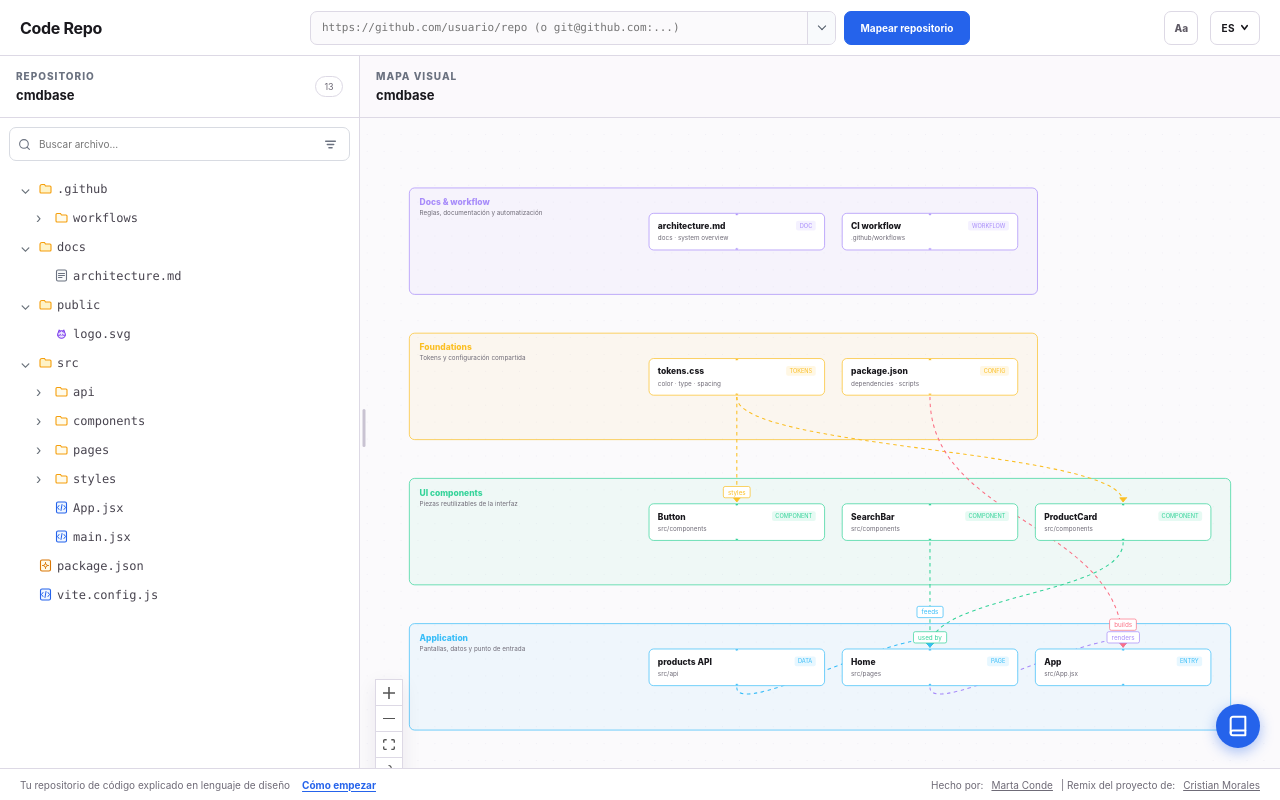
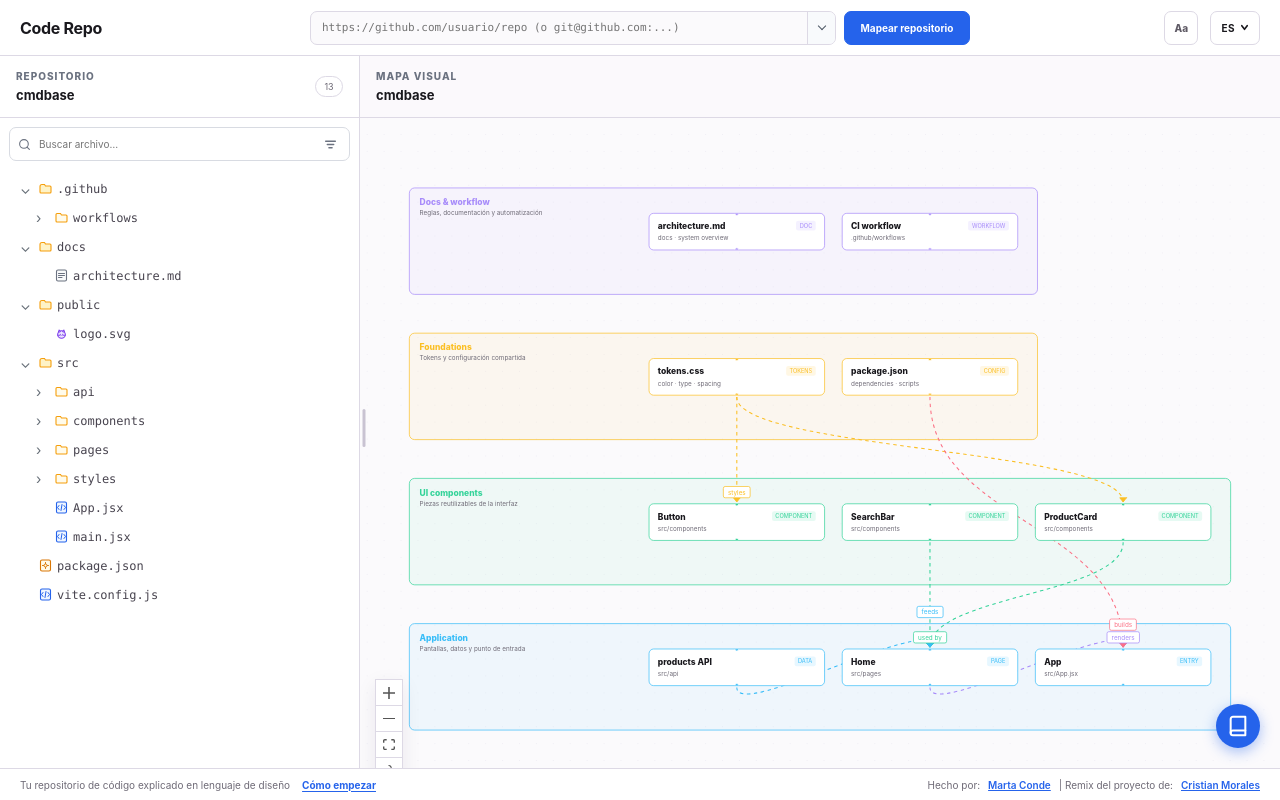
Before and after one commit to MartaCondeDesign/Code-Repo, a React (Vite) app: page / in a window 1280 px wide. Built offline with nearby package versions, Linux system fonts and the light colour scheme; a web font is replaced by a local one.

Commit message:
style: set blue color (#2563eb) for Marta Conde footer credit link

```diff
--- a/src/App.jsx
+++ b/src/App.jsx
@@ -1584,7 +1584,7 @@ export default function App() {
           </button>
         </div>
         <span className="app-footer-credit">
-          {lang === "es" ? "Hecho por" : "Made by"}: <a href="https://www.martaconde.com" target="_blank" rel="noopener noreferrer" style={{ color: "inherit", textDecoration: "underline" }}>Marta Conde</a> | {lang === "es" ? "Remix del proyecto de:" : "Remix of a project by:"} <a href="https://agentic-design-system-visualization.vercel.app/" target="_blank" rel="noopener noreferrer" style={{ color: "inherit", textDecoration: "underline" }}>Cristian Morales</a>
+          {lang === "es" ? "Hecho por" : "Made by"}: <a href="https://www.martaconde.com" target="_blank" rel="noopener noreferrer" style={{ color: "#2563eb", textDecoration: "underline", fontWeight: "600" }}>Marta Conde</a> | {lang === "es" ? "Remix del proyecto de:" : "Remix of a project by:"} <a href="https://agentic-design-system-visualization.vercel.app/" target="_blank" rel="noopener noreferrer" style={{ color: "#2563eb", textDecoration: "underline", fontWeight: "600" }}>Cristian Morales</a>
         </span>
       </footer>
     </div>
--- a/src/map.css
+++ b/src/map.css
@@ -470,6 +470,8 @@ button { color: inherit; }
 .app-footer-left span { color: var(--muted); }
 .footer-wizard-trigger { margin-top: 0; }
 .app-footer-credit { margin: 0; display: flex; align-items: center; gap: 8px; }
+.app-footer-credit a { color: #2563eb !important; font-weight: 600; text-decoration: underline; transition: color 0.12s; }
+.app-footer-credit a:hover { color: #1d4ed8 !important; }
 .app-footer-credit strong { font-weight: 400; }
 .footer-divider { display: inline-block; width: 1px; height: 10px; background: var(--line); vertical-align: middle; flex-shrink: 0; }
 
```
